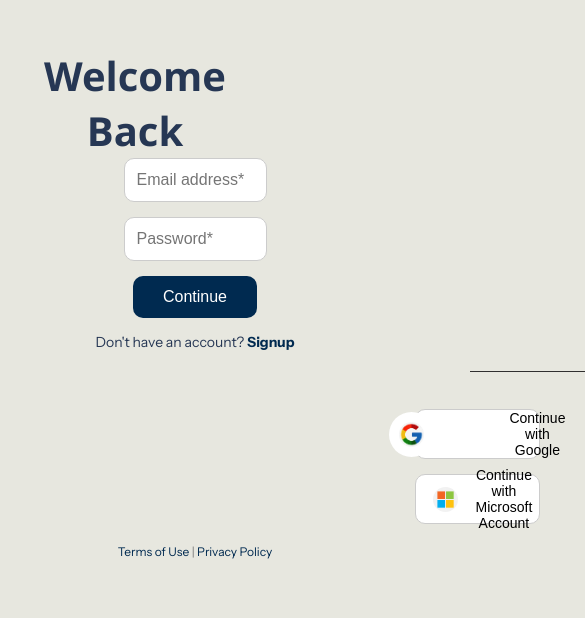
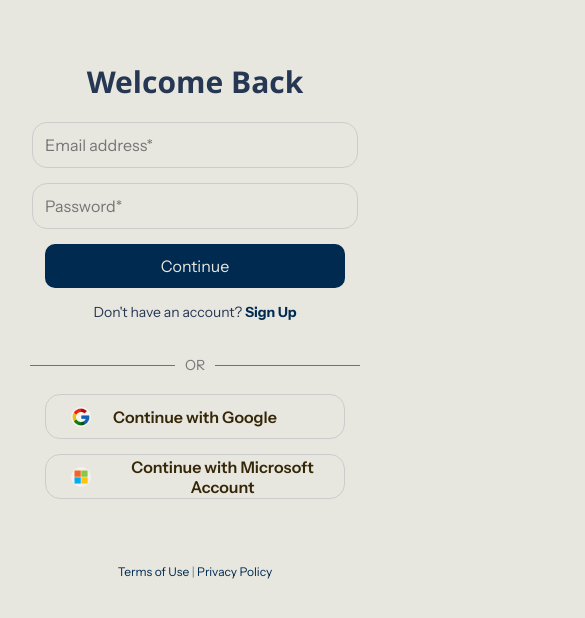
Before and after one commit to miznar/aiUrduTranslate, a React (Create React App) app in the folder frontend/: page /login in a window 390 px wide. Shown: the part 122-740 px from the top of the page, 585 px wide, since content can reach past the window. Built offline with nearby package versions, Linux system fonts and the light colour scheme; a web font is replaced by a local one.

Commit message:
fixed Login page's UI according to Design

```diff
--- a/frontend/src/App.js
+++ b/frontend/src/App.js
@@ -32,7 +32,8 @@ function App() {
 
         <div className="App">
           <Routes>
-            <Route path="/" element={<Home />} />
+            <Route path="/" element={<UnregisterUser />} />
+            <Route path="/home" element={<Home />} />
             <Route path="/about" element={<About />} />
             <Route path="/search" element={<Search />} />
             <Route path="/blog" element={<Blog />} />
@@ -54,7 +55,6 @@ function App() {
             {/* <Route path="/viewtranslation" element={<ViewTranslation />} /> */}
             <Route path="/view-translation" element={<LectureViewTranslation />} />
             <Route path="/subjects" element={<Subjects />} />
-            <Route path="/login" element={<Login />} />
           </Routes>
         </div>
 
--- a/frontend/src/components/Blue_Header.js
+++ b/frontend/src/components/Blue_Header.js
@@ -23,7 +23,7 @@ const BlueHeader = () => {
         <nav>
           <ul className="blue-nav-links">
             <li>
-              <Link to="/" style={{ fontWeight: 'bold' }}>How it Works</Link>
+              <Link to="/home" style={{ fontWeight: 'bold' }}>How it Works</Link>
             </li>
             <li>
               <Link to="/about" style={{ fontWeight: 'bold' }}>About us</Link>
--- a/frontend/src/components/Login.css
+++ b/frontend/src/components/Login.css
@@ -1,17 +1,24 @@
+@import url('https://fonts.googleapis.com/css2?family=Instrument+Sans:wght@100;200;300;400;500;600;700;800;900&display=swap');
 /* Container Styles */
+
 .login-container {
-    font-family: Arial, sans-serif;
-    max-width: 600px;
-    margin: 50px auto;
+    display: flex;
+    flex-direction: column;
+    align-items: center;
+    justify-content: center;
+    min-height: 100vh;
+    font-family: 'Instrument Sans', sans-serif;
+    max-width: 90%;
+    margin: auto;
+
 }
 
 /* Title */
 .login-title {
     font-size: 40px;
     font-weight: bold;
-    font-family:'Segoe UI', Tahoma, Geneva, Verdana, sans-serif;
-    margin-right: 120px;
-    margin-top: 170px;
+    font-family: 'Segoe UI', Tahoma, Geneva, Verdana, sans-serif;
+    margin-bottom: 20px;
     text-align: center;
 }
 
@@ -20,27 +27,35 @@
     display: flex;
     flex-direction: column;
     align-items: center;
+    width: 100%;
+    max-width: 400px;
 }
 
 .login-input {
-    width: 30%;
+    width: 100%;
     padding: 12px;
     margin-bottom: 15px;
     border: 1px solid #ccc;
-    border-radius: 10px;
+    background-color: #E7E7DF;  /* Updated background */
+    border: 1px solid #352607;  /* Added outline */
+    border: 1px solid #ccc;
+    border-radius: 15px;  /* Optional: Rounded edges for a cleaner look */
     font-size: 16px;
+    font-family: 'Instrument Sans', sans-serif;
 }
 
+/* Button */
 .login-button {
-    width: 32%;
+    width: 100%;
     padding: 12px;
     background-color: #002a50;
-    color: #fff;
+    color: #E7E7DF;
     border: none;
     border-radius: 10px;
     font-size: 16px;
     cursor: pointer;
     transition: background-color 0.3s;
+    font-family: 'Instrument Sans', sans-serif;
 }
 
 .login-button:hover {
@@ -66,58 +81,72 @@
 /* Divider */
 .login-divider {
     display: flex;
+    align-items: center;
+    justify-content: center;
+    width: 100%;
+    max-width: 400px;
     margin: 20px 0;
     font-size: 14px;
     color: #777;
-    width: 300px;
-    margin-left: 460px;
 }
 
 .divider-line {
     flex: 1;
     border: none;
-    border-top: 1px solid #302f2f;
+    border-top: 1px solid #8F7131;
     margin: 0 10px;
-    width: 10px;
+}
+/* Alternate Options */
+.login-alternate {
+    display: flex;
+    flex-direction: column;
+    align-items: center;
+    width: 100%;
+    max-width: 400px;
+    font-family: 'Instrument Sans', sans-serif;
+
 }
 
-/* Alternate Options */
 .login-alternate button {
-    width: 32%;
+    width: 100%;
+    height: 45px;  /* Ensures same height as input fields */
     padding: 12px;
     border: 1px solid #ccc;
-    border-radius: 10px;
-    font-size: 14px;
+    border-radius: 15px;
+    font-size: 16px; /* Matches input field text size */
+       color: #352607; /* Match this to the text color of inputs */
+    font-weight: 600; /* Optional: Make text more readable */
     margin-bottom: 15px;
     display: flex;
     align-items: center;
-    justify-content: center;
-    background-color: #fff;
+    justify-content: flex-start; /* Align text and icon to the left */
+    background-color: #E7E7DF;
     cursor: pointer;
     transition: background-color 0.3s;
-    margin-left: 415px;
-    height: 50px;
+    font-family: 'Instrument Sans', sans-serif;
+    padding-left: 15px; /* Ensures spacing from the left */
 }
 
-.login-alternate button:hover {
-    background-color: #f3f3f3;
+/* Adjust icon size and spacing */
+.login-google .icon,
+.login-microsoft .icon {
+    width: 20px;  /* Larger icon size for better visibility */
+    height: 20px;
+    margin-right: 12px; /* Adds space between icon and text */
+    background-color: transparent; /* Ensures no black box */
+    border-radius: 50%; /* Ensures circular shape */
+    object-fit: contain; /* Prevents unwanted background */
 }
 
-.login-google .icon {
-    height: 25px;
-    margin-right: 75px;
-    background-color: #fff;
+/* Hover effect */
+.login-alternate button:hover {
+    background-color: #cbc1c1;
 }
 
-.login-microsoft .icon {
-    height: 25px;
-    margin-right: 8px;
-    background-color: #fff;
-}
 
-/* Footer Links */
+/* Footer */
 .login-footer {
-    margin-top: 20px;
+    margin-top: 50px;
     font-size: 12px;
     color: #777;
 }
@@ -128,5 +157,26 @@
 }
 
 .login-footer a:hover {
-    text-decoration: underline;
+    color: #001f3d;
+
 }
+
+/* Responsive Design */
+@media (max-width: 768px) {
+    .login-container {
+        max-width: 100%;
+        padding: 20px;
+    }
+
+    .login-title {
+        font-size: 30px;
+    }
+
+    .login-form, .login-alternate {
+        max-width: 300px;
+    }
+
+    .login-button, .login-input {
+        width: 100%;
+    }
+}
--- a/frontend/src/components/Login.js
+++ b/frontend/src/components/Login.js
@@ -24,7 +24,7 @@ const Login = () => {
             if (response.ok) {
                 console.log("Login Successful:", data);
                 localStorage.setItem('token', data.token); // Store token for authentication
-                window.location.href = '/'; // Redirect if needed
+                window.location.href = '/home'; // Redirect if needed
             } else {
                 setError(data.error || 'Invalid credentials');
             }
@@ -34,7 +34,7 @@ const Login = () => {
     };
 
     return (
-        <div>
+        <div className="login-container">
             <h1 className="login-title">Welcome Back</h1>
             {error && <p className="error-message">{error}</p>} {/* Show error if any */}
             <form className="login-form" onSubmit={handleLogin}>
@@ -59,7 +59,7 @@ const Login = () => {
                 </button>
             </form>
             <p className="login-login">
-                Don't have an account? <a href="/signup">Signup</a>
+                Don't have an account? <a href="/signup">Sign Up</a>
             </p>
             <div className="login-divider">
                 <hr className="divider-line" />
--- a/frontend/src/components/WelcomeBackPopup.js
+++ b/frontend/src/components/WelcomeBackPopup.js
@@ -23,7 +23,7 @@ const WelcomeBackPopup = ({ onClose }) => {
           <br />
           educational catalog.
         </p>
-        <button class="welcome-popup-login-btn">Log In</button>
+        <button className="welcome-popup-login-btn">Log In</button>
         <button
           className="welcome-popup-signup-btn"
           onClick={handleSignUp}
--- a/frontend/src/components/creamHeader.js
+++ b/frontend/src/components/creamHeader.js
@@ -20,7 +20,7 @@ const Header = () => {
       <nav>
         <ul className="nav-links">
           <li>
-            <Link to="/" style={{ fontWeight: 'bold' }}>How it Works</Link>
+            <Link to="/home" style={{ fontWeight: 'bold' }}>How it Works</Link>
           </li>
           <li>
             <Link to="/about" style={{ fontWeight: 'bold' }}>About us</Link>
--- a/frontend/src/components/unregister_User.css
+++ b/frontend/src/components/unregister_User.css
@@ -183,6 +183,9 @@
   transition: background-color 0.3s ease;
   font-family: 'Instrument Sans', sans-serif;
   margin-left: 10px;
+  text-decoration: none; /* Remove underline */
+  display: inline-block; /* Ensure proper button appearance */
+  text-align: center;
 }
 
 .get-sign-btn:hover {
--- a/frontend/src/components/unregister_User.js
+++ b/frontend/src/components/unregister_User.js
@@ -1,15 +1,34 @@
-import React from "react";
+import React, { useState, useEffect } from "react";
 import "./unregister_User.css";
-import { Link } from 'react-router-dom';
-import { useNavigate } from "react-router-dom";
+import { Link } from "react-router-dom";
+//import { useNavigate } from "react-router-dom";
+import Footer from "./Footer";
+import LastContainer from "./lastContainer";
+import WelcomeBackPopup from "./WelcomeBackPopup"; // Ensure this is correctly imported
 
 const UnregisterUser = () => {
-    const navigate = useNavigate();
-        const handleButtonClick = () => {
-          navigate("/query");
+ // const navigate = useNavigate();
+  const [showPopup, setShowPopup] = useState(false);
+
+  // Show popup automatically when the component loads
+  useEffect(() => {
+    const hasSeenPopup = localStorage.getItem("seenPopup");
+
+    if (!hasSeenPopup) {
+      setShowPopup(true);
+      localStorage.setItem("seenPopup", "true"); // Never show again
+    }
+  }, []);
+
+  const handleClosePopup = () => {
+    setShowPopup(false);
   };
+
   return (
     <div>
+      {/* Show WelcomeBackPopup when showPopup is true */}
+      {showPopup && <WelcomeBackPopup onClose={handleClosePopup} />}
+
       <header className="header">
         {/* Logo Section */}
         <div className="logo">
@@ -20,13 +39,13 @@ const UnregisterUser = () => {
         <nav>
           <ul className="nav-links">
             <li>
-                    <Link to="/" style={{ fontWeight: 'bold' }}>How it Works</Link>
+              <Link to="/" style={{ fontWeight: "bold" }}>How it Works</Link>
             </li>
             <li>
-                    <Link to="/about" style={{ fontWeight: 'bold' }}>About us</Link>
+              <Link to="/about" style={{ fontWeight: "bold" }}>About us</Link>
             </li>
             <li>
-                    <a href="/contact" style={{ fontWeight: 'bold' }}>Contact Us</a>
+              <Link to="/contact" style={{ fontWeight: "bold" }}>Contact Us</Link>
             </li>
           </ul>
         </nav>
@@ -44,10 +63,12 @@ const UnregisterUser = () => {
               </Link>
             </div>
           </div>
-                <button className="get-sign-btn" onClick={handleButtonClick} >Log In</button>
-                <button className="get-sign-btn" onClick={handleButtonClick} >Sign Up</button>
+          {/* Login and Signup Buttons with Links */}
+          <Link to="/login" className="get-sign-btn">Log In</Link>
+          <Link to="/signup" className="get-sign-btn">Sign Up</Link>
         </div>
       </header>
+
       <section className="hero-section">
         <h1>
           Breaking Language Barriers
@@ -83,6 +104,9 @@ const UnregisterUser = () => {
           </div>
         </Link>
       </section>
+
+      <LastContainer />
+      <Footer />
     </div>
   );
 };
--- a/frontend/src/components/whiteHeader.js
+++ b/frontend/src/components/whiteHeader.js
@@ -21,7 +21,7 @@ const WhiteHeader = () => {
       <nav>
         <ul className="white-nav-links">
           <li>
-            <Link to="/" style={{ fontWeight: 'bold' }}>How it Works</Link>
+            <Link to="/home" style={{ fontWeight: 'bold' }}>How it Works</Link>
           </li>
           <li>
             <Link to="/about" style={{ fontWeight: 'bold' }}>About us</Link>
```
Also changed, not shown: frontend/src/components/Signup.js (+6 -3 lines), 2 other files (tests, documents, lock files or other folders). Lines whose indentation alone changed are shown as unchanged.
